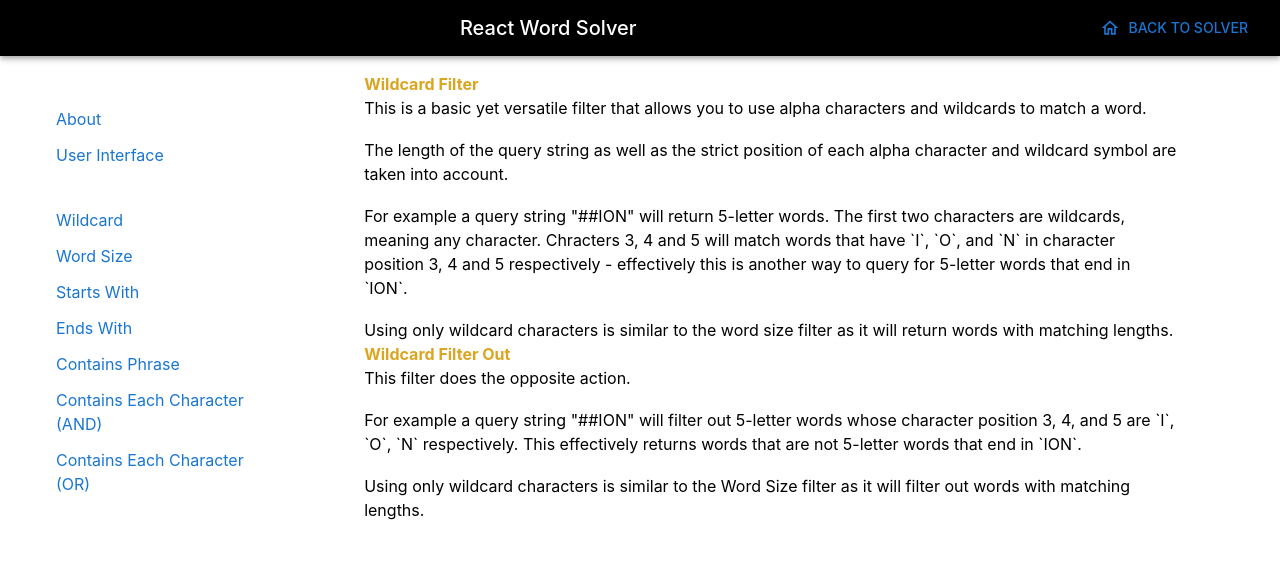
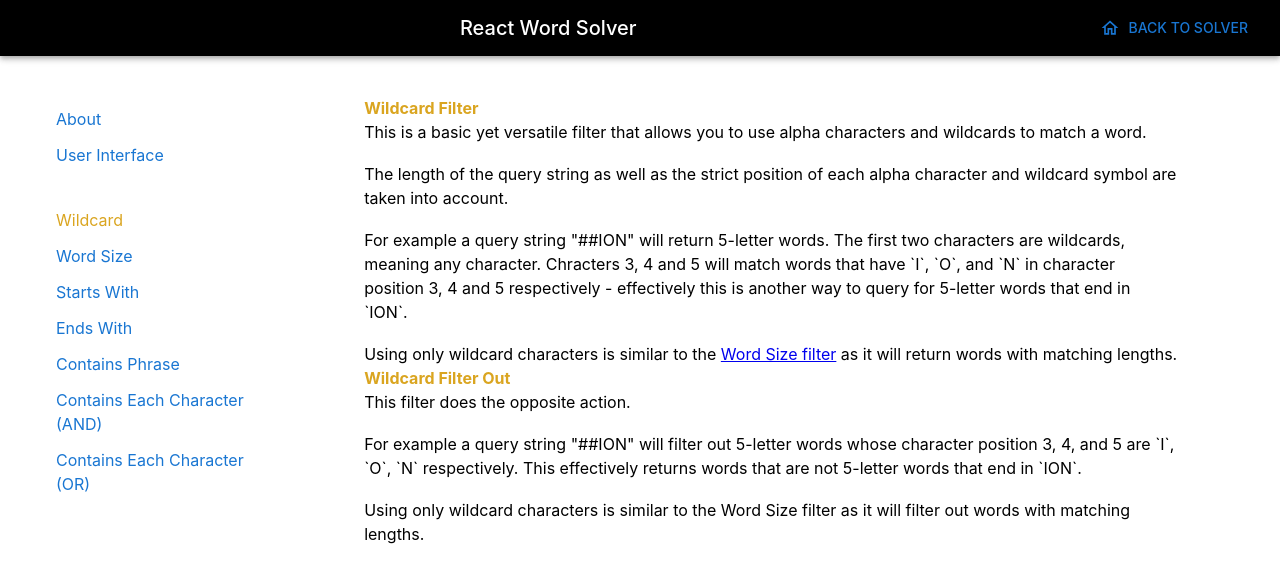
Before and after one commit to davideastmond/react-word-solver, a React (Vite) app: page /help/1 in a window 1280 px wide. Both pictures are taken after a click on the button "Wildcard". Shown: the top 582 px of the page. Built offline with nearby package versions, Linux system fonts and the light colour scheme.

Commit message:
refactor help pages

```diff
--- a/src/pages/help/HelpPage.tsx
+++ b/src/pages/help/HelpPage.tsx
@@ -34,15 +34,17 @@ export const HelpPage = () => {
     };
   });
 
-  const getArticleById = (articleId: number): JSX.Element | null => {
+  const getArticleById = (articleId: string | number): JSX.Element | null => {
     let subtitleContent: Array<Subtitle> = [];
     HELP_PAGE_CONTENT_DATA.forEach(
       (content_data) =>
         (subtitleContent = subtitleContent.concat(...content_data.subtitles))
     );
-    return (
-      subtitleContent.find((st) => st.id === articleId)?.article.body ?? null
-    );
+
+    // Set the about page as default if we can't load a specific article ID
+    articleId = Number(articleId);
+    if (!articleId) articleId = 0;
+    return subtitleContent.find((st) => st.id === articleId)?.article.body!;
   };
 
   const handleCloseOnNavigate = () => {
@@ -57,14 +59,18 @@ export const HelpPage = () => {
         onMenuButtonClicked={handleMenuOpen}
       />
       <Box display="flex" mt={2}>
-        <HelpContentMenu navigateFunction={navigate} />
+        <HelpContentMenu
+          navigateFunction={navigate}
+          articleId={parseInt(articleId!)}
+        />
         <Box
           id="article-body"
           width={"100%"}
           display="flex"
           justifyContent={"center"}
+          mt={3}
         >
-          {articleId && getArticleById(Number(articleId))}
+          {getArticleById(articleId as string)}
         </Box>
       </Box>
       <DrawerMenu
@@ -77,6 +83,7 @@ export const HelpPage = () => {
           {renderHelpPageContent(
             HELP_PAGE_CONTENT_DATA,
             navigate,
+            parseInt(articleId!),
             handleCloseOnNavigate
           )}
         </Box>
@@ -88,15 +95,18 @@ export const HelpPage = () => {
 const HelpContentMenu = ({
   navigateFunction,
   onCloseOnNavigateHandler,
+  articleId,
 }: {
   navigateFunction: NavigateFunction;
   onCloseOnNavigateHandler?: () => void;
+  articleId: number;
 }) => {
   return (
     <ResponsiveHelpContentMenuContainer id="left-col" ml={1}>
       {renderHelpPageContent(
         HELP_PAGE_CONTENT_DATA,
         navigateFunction,
+        articleId,
         onCloseOnNavigateHandler
       )}
     </ResponsiveHelpContentMenuContainer>
@@ -113,6 +123,7 @@ const ResponsiveHelpContentMenuContainer = styled(Box)(({ theme }) => ({
 function renderHelpPageContent(
   mainInput: HelpSection[],
   navigateFunction: NavigateFunction,
+  currentHelpId: number,
   onCloseOnNavigateHandler?: () => void
 ) {
   return mainInput.map((helpSection: HelpSection) => {
@@ -126,6 +137,7 @@ function renderHelpPageContent(
         {helpSection.subtitles.map((subtitle) => (
           <Box>
             <Button
+              sx={{ color: currentHelpId === subtitle.id ? "#DAA520" : null }}
               onClick={() => {
                 navigateFunction(`/help/${subtitle.id}`);
                 onCloseOnNavigateHandler && onCloseOnNavigateHandler();
--- a/src/pages/help/content/data/filters-help-content/Wildcard-Filter-Help-Content.tsx
+++ b/src/pages/help/content/data/filters-help-content/Wildcard-Filter-Help-Content.tsx
@@ -1,4 +1,5 @@
 import { Box, Typography } from "@mui/material";
+import { Link } from "react-router-dom";
 import {
   CustomStyledTypographyHeader,
   StyledContentBox,
@@ -33,8 +34,9 @@ export const WildCardFilterHelpContent = () => {
           </Typography>
           <br></br>
           <Typography>
-            Using only wildcard characters is similar to the word size filter as
-            it will return words with matching lengths.
+            Using only wildcard characters is similar to the{" "}
+            <Link to="/help/3">Word Size filter</Link> as it will return words
+            with matching lengths.
           </Typography>
           <header>
             <CustomStyledTypographyHeader>
--- a/src/pages/help/content/data/filters-help-content/Word-Size-Filter-Help-Content.tsx
+++ b/src/pages/help/content/data/filters-help-content/Word-Size-Filter-Help-Content.tsx
@@ -27,7 +27,9 @@ export const WordSizeFilterHelpContent = () => {
             <CustomStyledTypographyHeader>
               Word Size Filter Out
             </CustomStyledTypographyHeader>
-            <Typography>Filters out words that are not the length</Typography>
+            <Typography>
+              Filters out words that are not matching the length
+            </Typography>
           </header>
         </section>
       </Box>
```
